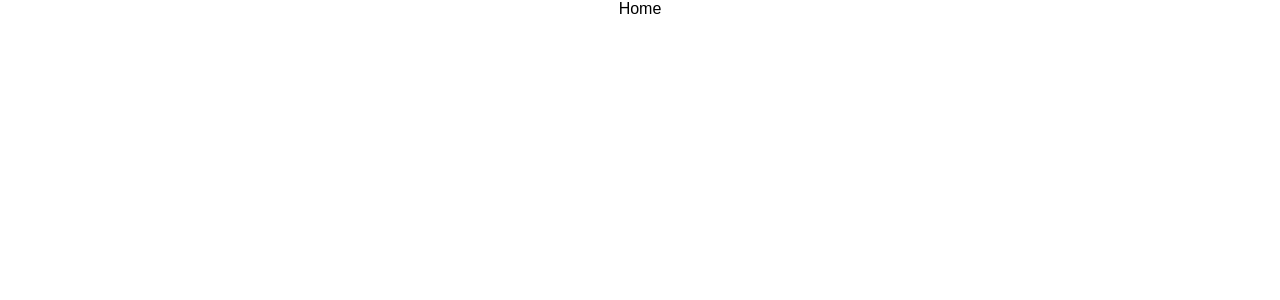
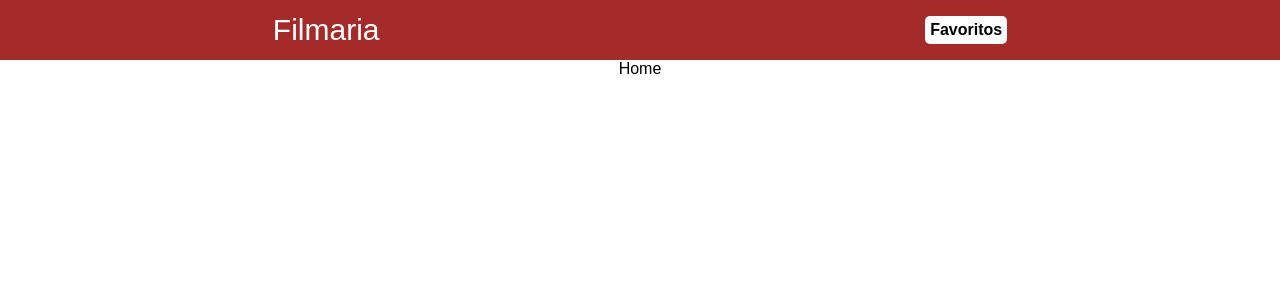
Before and after one commit to MarcosVel/Filmaria, a React (Create React App) app: page / in a window 1280 px wide. Shown: the top 300 px of the page. Built offline with nearby package versions, Linux system fonts and the light colour scheme.

Commit message:
header created

```diff
--- /dev/null
+++ b/src/components/Header/index.js
@@ -0,0 +1,11 @@
+import { Link } from 'react-router-dom';
+import './styles.css';
+
+export default function Header() {
+  return(
+    <header>
+      <Link className="logo" to='/' >Filmaria</Link>
+      <Link className="favoritos" to='/' >Favoritos</Link>
+    </header>
+  )
+}
--- /dev/null
+++ b/src/components/Header/styles.css
@@ -0,0 +1,25 @@
+header {
+  display: flex;
+  align-items: center;
+  justify-content: space-around;
+  width: 100%;
+  height: 60px;
+  background-color: brown;
+}
+
+.logo {
+  text-decoration: none;
+  font-size: 30px;
+  color: white;
+  cursor: pointer;
+}
+
+.favoritos {
+  cursor: pointer;
+  text-decoration: none;
+  background-color: white;
+  border-radius: 5px;
+  padding: 5px;
+  font-weight: bold;
+  color: black;
+}
--- a/src/routes.js
+++ b/src/routes.js
@@ -1,9 +1,11 @@
 import { BrowserRouter, Route, Switch } from 'react-router-dom';
+import Header from './components/Header';
 import Home from './pages/Home';
 
 const Routes = () => {
   return (
     <BrowserRouter>
+      <Header />
       <Switch>
         <Route exact path="/" component={ Home } />
       </Switch>
--- a/src/styles.css
+++ b/src/styles.css
@@ -10,6 +10,7 @@ body {
 
 .app {
   display: flex;
+  flex-direction: column;
   width: 100%;
   justify-content: center;
   align-items: center;
```
